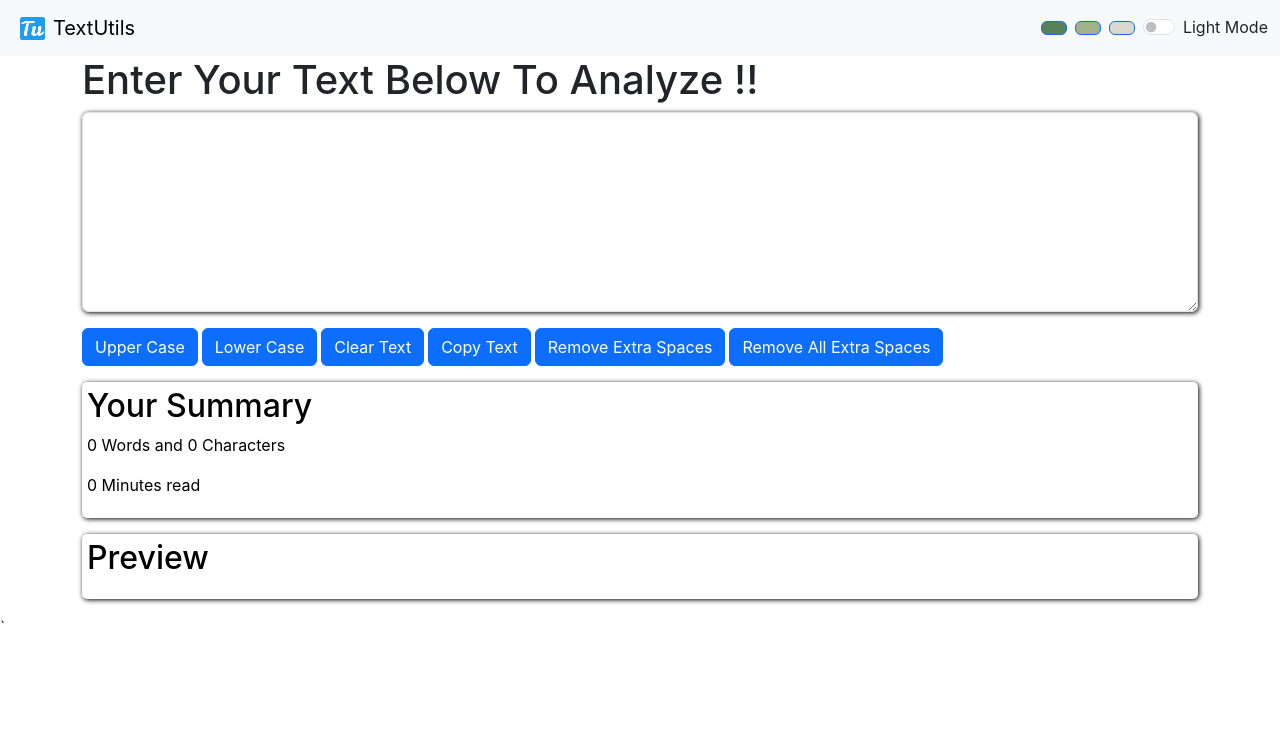
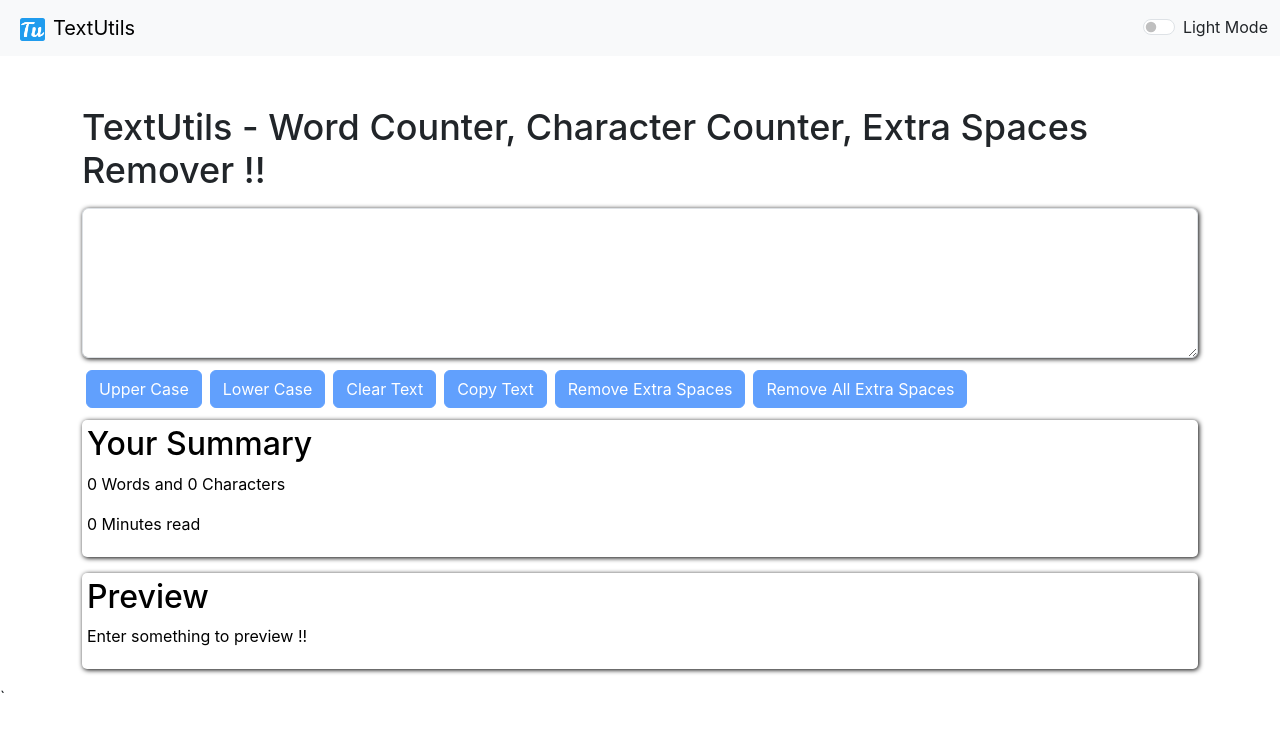
Before and after one commit to shubham191299/TextUtils-ReactJS, a React (Create React App) app: page / in a window 1280 px wide. Shown: the top 732 px of the page. Built offline with nearby package versions, Linux system fonts and the light colour scheme.

Commit message:
Fixed bugs

```diff
--- a/src/App.js
+++ b/src/App.js
@@ -14,13 +14,12 @@
     boxShadow: "1px 1px 5px black",
   });
   const [textArea, setTextArea] = useState({
-    height: "200px",
+    height: "150px",
     color: "black",
     backgroundColor: "white",
     boxShadow: "1px 1px 5px black",
   });
   const [alert, setAlert] = useState(null);
-  const [bgColor, setBgColor] = useState("white");
   const showAlert = (message, type) => {
     setAlert({
       message: message,
@@ -41,7 +40,7 @@
         boxShadow: "1px 1px 5px white",
       });
       setTextArea({
-        height: "200px",
+        height: "150px",
         color: "white",
         backgroundColor: "#2b3035",
         boxShadow: "1px 1px 5px white",
@@ -60,7 +59,7 @@
         boxShadow: "1px 1px 5px black",
       });
       setTextArea({
-        height: "200px",
+        height: "150px",
         color: "black",
         backgroundColor: "white",
         boxShadow: "1px 1px 5px black",
@@ -71,53 +70,17 @@
       document.title = "TextUtils";
     }
   };
-  const chooseColorMode1 = () => {
-    if (bgColor === "white") {
-      setBgColor("#588157");
-      document.body.style.backgroundColor = "#588157";
-      document.body.style.color = "white";
-    } else {
-      setBgColor("white");
-      document.body.style.backgroundColor = "white";
-      document.body.style.color = "black";
-    }
-  };
-  const chooseColorMode2 = () => {
-    if (bgColor === "white") {
-      setBgColor("#a3b18a");
-      document.body.style.backgroundColor = "#a3b18a";
-      document.body.style.color = "white";
-    } else {
-      setBgColor("white");
-      document.body.style.backgroundColor = "white";
-      document.body.style.color = "black";
-    }
-  };
-  const chooseColorMode3 = () => {
-    if (bgColor === "white") {
-      setBgColor("#dad7cd");
-      document.body.style.backgroundColor = "#dad7cd";
-      document.body.style.color = "white";
-    } else {
-      setBgColor("white");
-      document.body.style.backgroundColor = "white";
-      document.body.style.color = "black";
-    }
-  };
   return (
     <>
       <Navbar
         title="TextUtils"
         about="About"
         theme={mode}
-        chooseColorMode3={chooseColorMode3}
-        chooseColorMode2={chooseColorMode2}
-        chooseColorMode1={chooseColorMode1}
         handlerMode={toggleMode}
       />
       <Alert alert={alert} />
       <TextForm
-          heading="Enter Your Text Below To Analyze !!"
+          heading="TextUtils - Word Counter, Character Counter, Extra Spaces Remover !!"
           textArea={textArea}
           myStyle={myStyle}
           showAlert={showAlert}
--- a/src/components/Alert.js
+++ b/src/components/Alert.js
@@ -7,8 +7,10 @@
         return lower.charAt(0).toUpperCase() + lower.slice(1);
     }
   return (
-    props.alert && <div className={`alert alert-${props.alert.type}`} role="alert">
-        <strong>{capitalize(props.alert.type)}</strong>: {props.alert.message}
+    <div style={{height: '50px'}}>
+        {props.alert && <div className={`alert alert-${props.alert.type}`} role="alert">
+            <strong>{capitalize(props.alert.type)}</strong>: {props.alert.message}
+        </div>}
     </div>
   )
 }
--- a/src/components/Navbar.js
+++ b/src/components/Navbar.js
@@ -5,8 +5,8 @@
   return (
         <nav className="navbar navbar-expand-lg bg-body-tertiary" data-bs-theme={props.theme}>
             <div className="container-fluid">
+                <a className="navbar-brand" href="#">
                 <img src={process.env.PUBLIC_URL + '/logo192x192.png'} alt='logo' width='25' height='23' className='mx-2'/>
-                <a className="navbar-brand" href="#">
                 {props.title}
                 </a>
                 <button
@@ -20,13 +20,7 @@
                 >
                 <span className="navbar-toggler-icon"></span>
                 </button>
-                <div className="collapse navbar-collapse" id="navbarSupportedContent">
-                    <ul className="navbar-nav me-auto mb-2 mb-lg-0">
-
-                    </ul>
-                    <button className="btn btn-primary mx-2" onClick={props.chooseColorMode1} style={{backgroundColor: "#588157"}}></button>
-                    <button className="btn btn-primary" onClick={props.chooseColorMode2} style={{backgroundColor: "#a3b18a"}}></button>
-                    <button className="btn btn-primary mx-2" onClick={props.chooseColorMode3} style={{backgroundColor: "#dad7cd"}}></button>
+                <div className="collapse navbar-collapse" style={{justifyContent:'end'}} id="navbarSupportedContent">
                     <div className="form-check form-switch">
                         <input className="form-check-input" onChange={props.handlerMode} type="checkbox" role="switch" id="flexSwitchCheckDefault"/>
                         <label className="form-check-label" htmlFor="flexSwitchCheckDefault">{props.theme==='dark'?'Dark Mode':'Light Mode'}</label>
--- a/src/components/TextForm.js
+++ b/src/components/TextForm.js
@@ -44,46 +44,46 @@
     <>
       <div className="container">
         <div className="form-floating">
-          <h1>{props.heading}</h1>
+          <h1 className="mb-3" style={{fontSize: '36px'}}>{props.heading}</h1>
           <textarea
-            className="form-control"
+            className="form-control mb-2"
             value={text}
             onChange={handlerOnChange}
             id="myBox"
             style={props.textArea}
           ></textarea>
-          <button className="btn btn-primary my-3" onClick={handlerUpClick}>
+          <button disabled={text.length===0} className="btn btn-primary my-1 mx-1" onClick={handlerUpClick}>
             Upper Case
           </button>
-          <button
-            className="btn btn-primary my-3 mx-1"
+          <button disabled={text.length===0}
+            className="btn btn-primary my-1 mx-1"
             onClick={handlerLoClick}
           >
             Lower Case
           </button>
-          <button className="btn btn-primary my-3" onClick={handlerClearClick}>
+          <button disabled={text.length===0} className="btn btn-primary my-1 mx-1" onClick={handlerClearClick}>
             Clear Text
           </button>
-          <button
-            className="btn btn-primary my-3 mx-1"
+          <button disabled={text.length===0}
+            className="btn btn-primary my-1 mx-1"
             onClick={handlerCopyToClip}
           >
             Copy Text
           </button>
-          <button
-            className="btn btn-primary my-3"
+          <button disabled={text.length===0}
+            className="btn btn-primary my-1 mx-1"
             onClick={handlerRemoveExtraSpaces}
           >
             Remove Extra Spaces
           </button>
-          <button
-            className="btn btn-primary my-3 mx-1"
+          <button disabled={text.length===0}
+            className="btn btn-primary my-1 mx-1"
             onClick={handlerRemoveAllExtraSpaces}
           >
             Remove All Extra Spaces
           </button>
         </div>
-        <div style={props.myStyle}>
+        <div style={props.myStyle} className="mt-2">
           <h2>Your Summary</h2>
           <p>
             {text === "" ? 0 : text.trim().split(/\s+/).length} Words and{" "}
@@ -96,7 +96,7 @@
         </div>
         <div className="my-3" style={props.myStyle}>
           <h2>Preview</h2>
-          <p>{text}</p>
+          <p>{text.length>0?text:"Enter something to preview !!"}</p>
         </div>
       </div>
     </>
```
